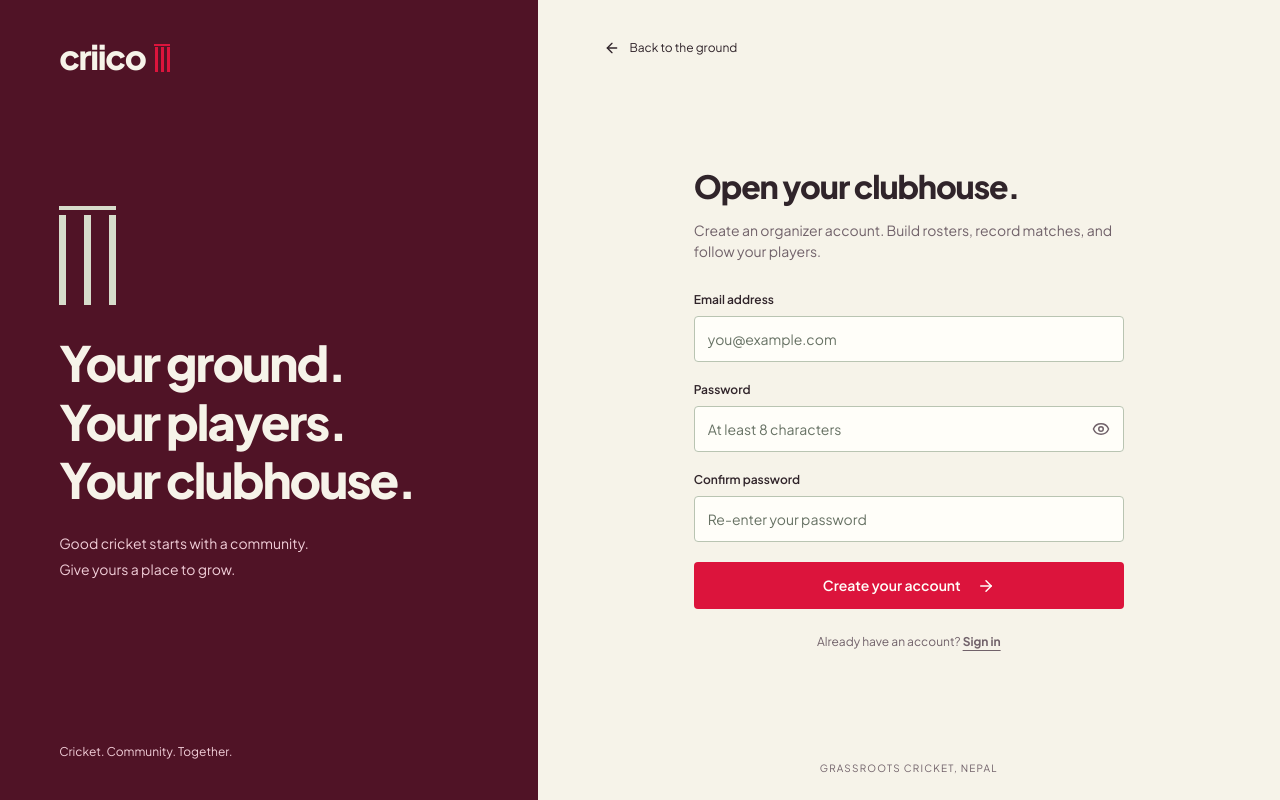
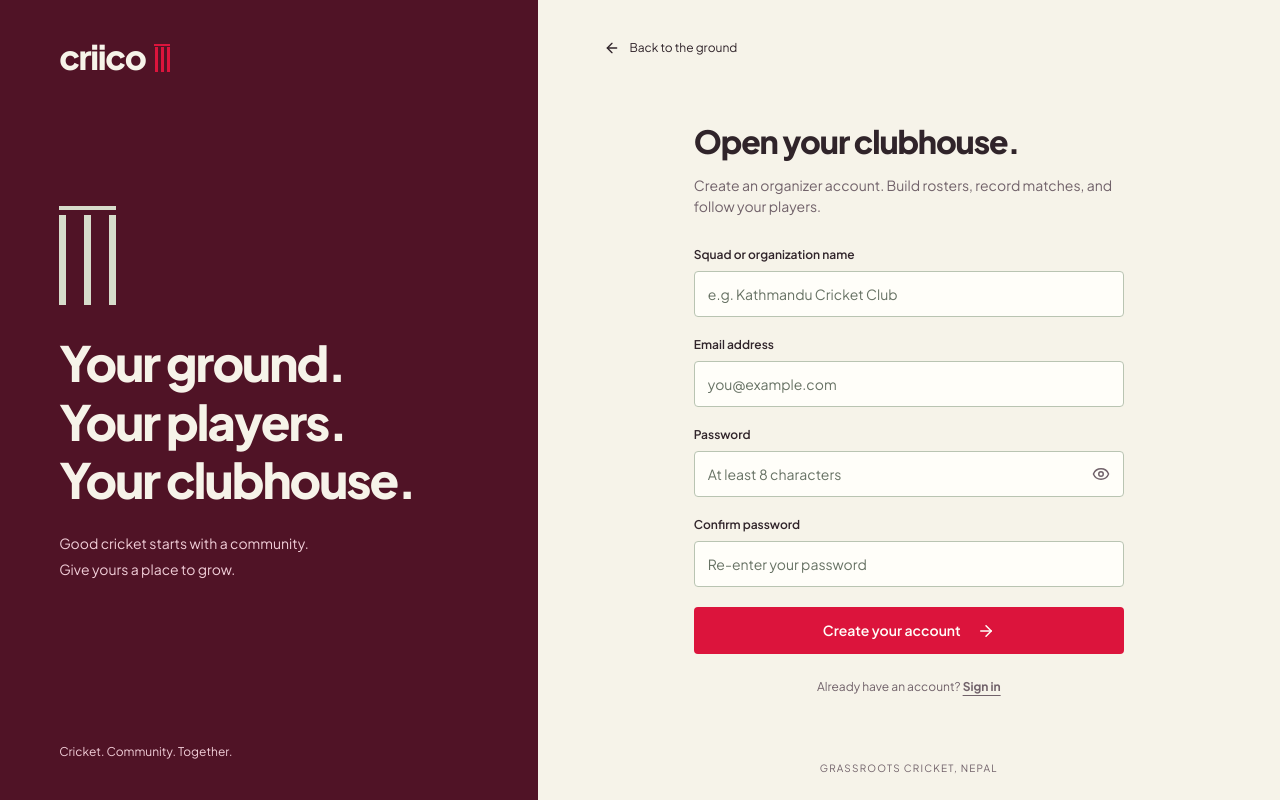
Before and after one commit to beesou777/criico, a Next.js app: page /register in a window 1280 px wide. Built offline with nearby package versions, Linux system fonts and the light colour scheme; no server answers.

Commit message:
feat: collect organization name during registration

```diff
--- a/src/app/actions.ts
+++ b/src/app/actions.ts
@@ -3,7 +3,7 @@
 import { redirect } from 'next/navigation';
 import { createUser } from '@/lib/services/auth';
 import { ServiceError } from '@/lib/services/shared';
-import { credentialsSchema } from '@/lib/validation';
+import { registrationSchema } from '@/lib/validation';
 import { limitAuth } from '@/lib/rate-limit';
 import { HttpError } from '@/lib/http';
 
@@ -13,9 +13,10 @@ export async function registerAction(
   _previous: RegistrationState,
   form: FormData,
 ): Promise<RegistrationState> {
-  const input = credentialsSchema.safeParse({
+  const input = registrationSchema.safeParse({
     email: form.get('email'),
     password: form.get('password'),
+    organizationName: form.get('organizationName'),
   });
 
   if (!input.success) {
@@ -28,7 +29,11 @@ export async function registerAction(
 
   try {
     limitAuth(input.data.email);
-    await createUser(input.data.email, input.data.password);
+    await createUser(
+      input.data.email,
+      input.data.password,
+      input.data.organizationName,
+    );
   } catch (error) {
     return {
       error:
--- a/src/app/api/auth/register/route.ts
+++ b/src/app/api/auth/register/route.ts
@@ -1,5 +1,5 @@
 import { NextResponse, type NextRequest } from 'next/server';
-import { credentialsSchema } from '@/lib/validation';
+import { registrationSchema } from '@/lib/validation';
 import {
   signSession,
   SESSION_COOKIE,
@@ -11,9 +11,13 @@ import { createUser } from '@/lib/services/auth';
 export async function POST(request: NextRequest) {
   try {
     requireSameOrigin(request);
-    const input = credentialsSchema.parse(await readJSON(request));
+    const input = registrationSchema.parse(await readJSON(request));
     limitAuth(input.email);
-    const user = await createUser(input.email, input.password);
+    const user = await createUser(
+      input.email,
+      input.password,
+      input.organizationName,
+    );
     const token = await signSession(user);
     const response = NextResponse.json(
       { user: { id: user.id, email: user.email } },
--- a/src/components/auth-form.tsx
+++ b/src/components/auth-form.tsx
@@ -1,6 +1,6 @@
 'use client';
 
-import { useActionState, useState, type FormEvent } from 'react';
+import { useActionState, useEffect, useState, type FormEvent } from 'react';
 import Link from 'next/link';
 import { ArrowRight, Eye, EyeOff, LoaderCircle } from 'lucide-react';
 import { toast } from 'sonner';
@@ -18,14 +18,12 @@ export function AuthForm({
     error: null,
   });
   const [pending, setPending] = useState(false);
-  const [error, setError] = useState<string | null>(null);
   const [visible, setVisible] = useState(false);
   const isRegister = mode === 'register';
 
   async function login(event: FormEvent<HTMLFormElement>) {
     event.preventDefault();
     setPending(true);
-    setError(null);
     const form = new FormData(event.currentTarget);
     try {
       await submitJSON('/api/auth/login', 'POST', {
@@ -36,7 +34,6 @@ export function AuthForm({
     } catch (cause) {
       const message =
         cause instanceof Error ? cause.message : 'Sign in failed.';
-      setError(message);
       toast.error(message);
     } finally {
       setPending(false);
@@ -44,6 +41,10 @@ export function AuthForm({
   }
 
   const busy = pending || registering;
+
+  useEffect(() => {
+    if (state.error) toast.error(state.error);
+  }, [state.error]);
 
   return (
     <>
@@ -61,6 +62,20 @@ export function AuthForm({
         onSubmit={isRegister ? undefined : login}
         className="form-stack grid gap-5"
       >
+        {isRegister && (
+          <label className="flex flex-col gap-2 text-xs font-semibold text-foreground">
+            Squad or organization name
+            <input
+              name="organizationName"
+              autoComplete="organization"
+              required
+              minLength={2}
+              maxLength={80}
+              placeholder="e.g. Kathmandu Cricket Club"
+              className="min-h-[46px] p-[12px_13px] border border-[#b9c4b2] rounded-[4px] bg-white text-ink text-sm"
+            />
+          </label>
+        )}
         <label className="flex flex-col gap-2 text-xs font-semibold text-foreground">
           Email address
           <input
@@ -113,14 +128,6 @@ export function AuthForm({
             />
           </label>
         )}
-        {(error || state.error) && (
-          <p
-            className="notice error text-xs bg-[#fae8eb] border border-[#f1c3cb] p-[13px_16px] rounded-[4px] text-[#a01131] font-semibold"
-            role="alert"
-          >
-            {error || state.error}
-          </p>
-        )}
         <button
           className="button button-primary inline-flex justify-center items-center gap-4 min-h-[47px] p-[12px_22px] font-semibold border border-transparent rounded-[4px] leading-[1.4] transition-colors duration-200 whitespace-nowrap bg-accent text-white hover:bg-accent-hover text-sm w-full cursor-pointer"
           disabled={busy}
--- a/src/components/match-form.tsx
+++ b/src/components/match-form.tsx
@@ -74,11 +74,6 @@ const PerformanceRow = memo(function PerformanceRow({
           aria-label={`Runs scored by ${player.name}`}
           aria-invalid={hasNegativeRuns}
         />
-        {hasNegativeRuns && (
-          <span className="inline-stat-error" role="alert">
-            Must be ≥ 0
-          </span>
-        )}
       </td>
       <td className="performance-stat-cell" data-label="Wickets">
         <label className="sr-only" htmlFor={`wickets-${player.id}`}>
@@ -103,16 +98,6 @@ const PerformanceRow = memo(function PerformanceRow({
           aria-label={`Wickets taken by ${player.name}`}
           aria-invalid={hasNegativeWickets}
         />
-        {hasNegativeWickets && (
-          <span className="inline-stat-error" role="alert">
-            Must be ≥ 0
-          </span>
-        )}
-        {hasTooManyWickets && (
-          <span className="inline-stat-error" role="alert">
-            Maximum 10 per match
-          </span>
-        )}
       </td>
       <td className="performance-remove-cell" data-label="Remove">
         <button
--- a/src/components/player-form.tsx
+++ b/src/components/player-form.tsx
@@ -17,7 +17,6 @@ export function PlayerForm({
 }) {
   const [pending, setPending] = useState(false);
   const [deleting, setDeleting] = useState(false);
-  const [error, setError] = useState<string | null>(null);
   const router = useRouter();
 
   async function handleDelete() {
@@ -38,7 +37,6 @@ export function PlayerForm({
     } catch (cause) {
       const text =
         cause instanceof Error ? cause.message : 'Could not delete player.';
-      setError(text);
       toast.error(text);
     } finally {
       setDeleting(false);
@@ -47,7 +45,6 @@ export function PlayerForm({
 
   async function submit(event: FormEvent<HTMLFormElement>) {
     event.preventDefault();
-    setError(null);
     const form = new FormData(event.currentTarget);
     const values = {
       name: String(form.get('name') ?? '').trim(),
@@ -75,7 +72,6 @@ export function PlayerForm({
     )
       message = 'Career statistics must be whole numbers up to 10,000,000.';
     if (message) {
-      setError(message);
       toast.error(message);
       return;
     }
@@ -93,7 +89,6 @@ export function PlayerForm({
     } catch (cause) {
       const text =
         cause instanceof Error ? cause.message : 'Could not save player.';
-      setError(text);
       toast.error(text);
     } finally {
       setPending(false);
@@ -231,14 +226,6 @@ export function PlayerForm({
           </label>
         </div>
       </fieldset>
-      {error && (
-        <p
-          role="alert"
-          className="notice error text-xs bg-[#fae8eb] border border-[#f1c3cb] p-[13px_16px] rounded-[4px] text-[#a01131] mb-5 font-semibold"
-        >
-          {error}
-        </p>
-      )}
       <div className="form-actions flex justify-end gap-[14px] mt-[25px] max-md:justify-between items-center">
         {player && (
           <button
--- a/src/lib/services/auth.ts
+++ b/src/lib/services/auth.ts
@@ -5,14 +5,15 @@ import { isUniqueViolation, ServiceError, type UserRecord } from './shared';
 export async function createUser(
   email: string,
   password: string,
+  organizationName = 'Grassroots Cricket Manager',
 ): Promise<UserRecord> {
   const passwordHash = await bcrypt.hash(password, 12);
   try {
     const res = await query<UserRecord>(
-      `INSERT INTO users (email, "passwordHash")
-       VALUES ($1, $2)
+      `INSERT INTO users (email, "passwordHash", "organizationName")
+       VALUES ($1, $2, $3)
        RETURNING id, email, "organizationName", "createdAt"`,
-      [email.toLowerCase().trim(), passwordHash],
+      [email.toLowerCase().trim(), passwordHash, organizationName.trim()],
     );
     const user = res.rows[0];
     if (!user) {
--- a/src/lib/validation.ts
+++ b/src/lib/validation.ts
@@ -33,6 +33,16 @@ export const credentialsSchema = z
         (v) => Buffer.byteLength(v, 'utf8') <= 72,
         'Password must be at most 72 UTF-8 bytes.',
       ),
+  })
+  .strict();
+
+export const registrationSchema = credentialsSchema
+  .extend({
+    organizationName: z
+      .string()
+      .trim()
+      .min(2, 'Organization name must have at least 2 characters.')
+      .max(80, 'Organization name must be 80 characters or fewer.'),
   })
   .strict();
 
```
Also changed, not shown: 2 other files (tests, documents, lock files or other folders).
